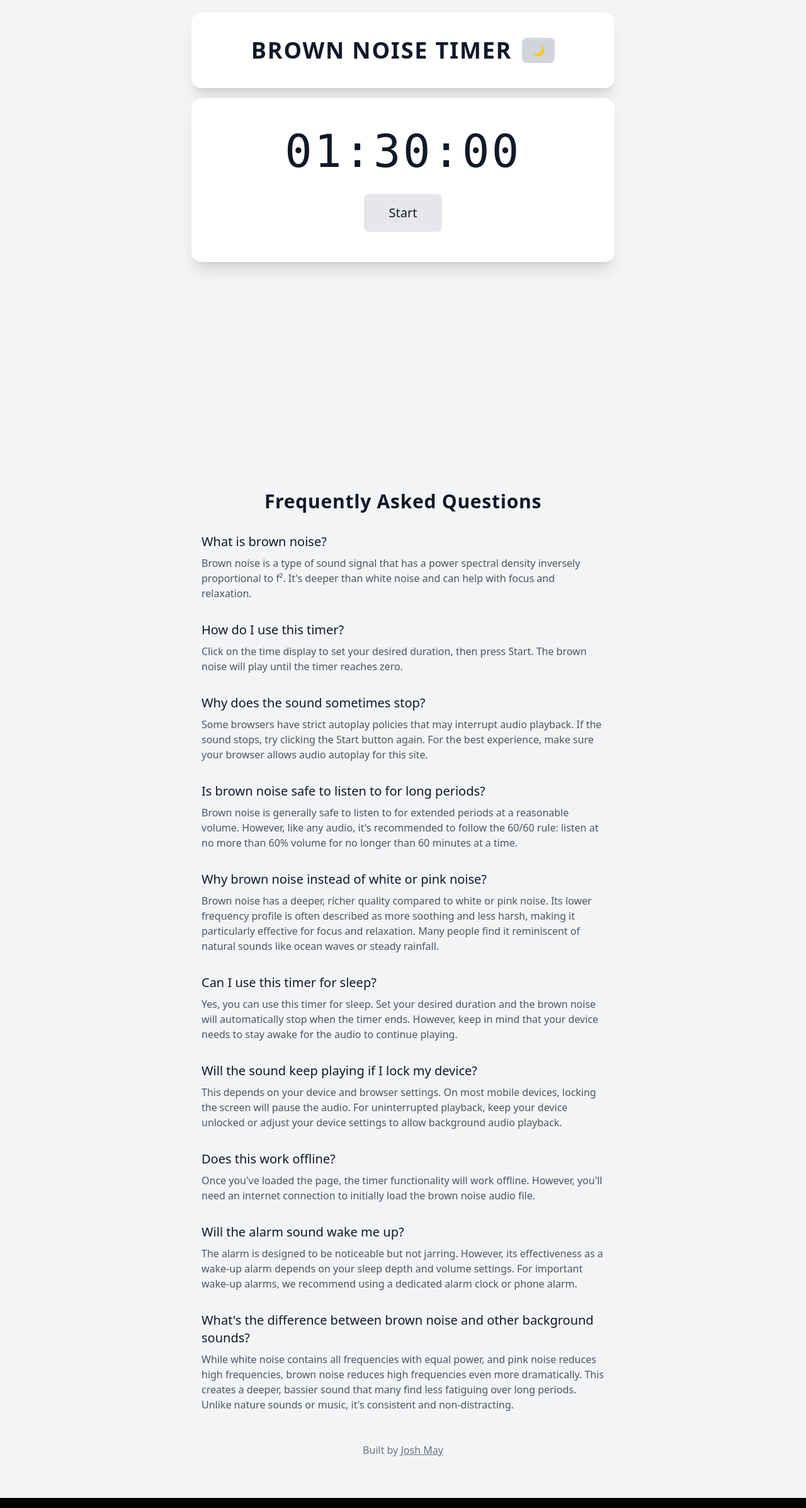
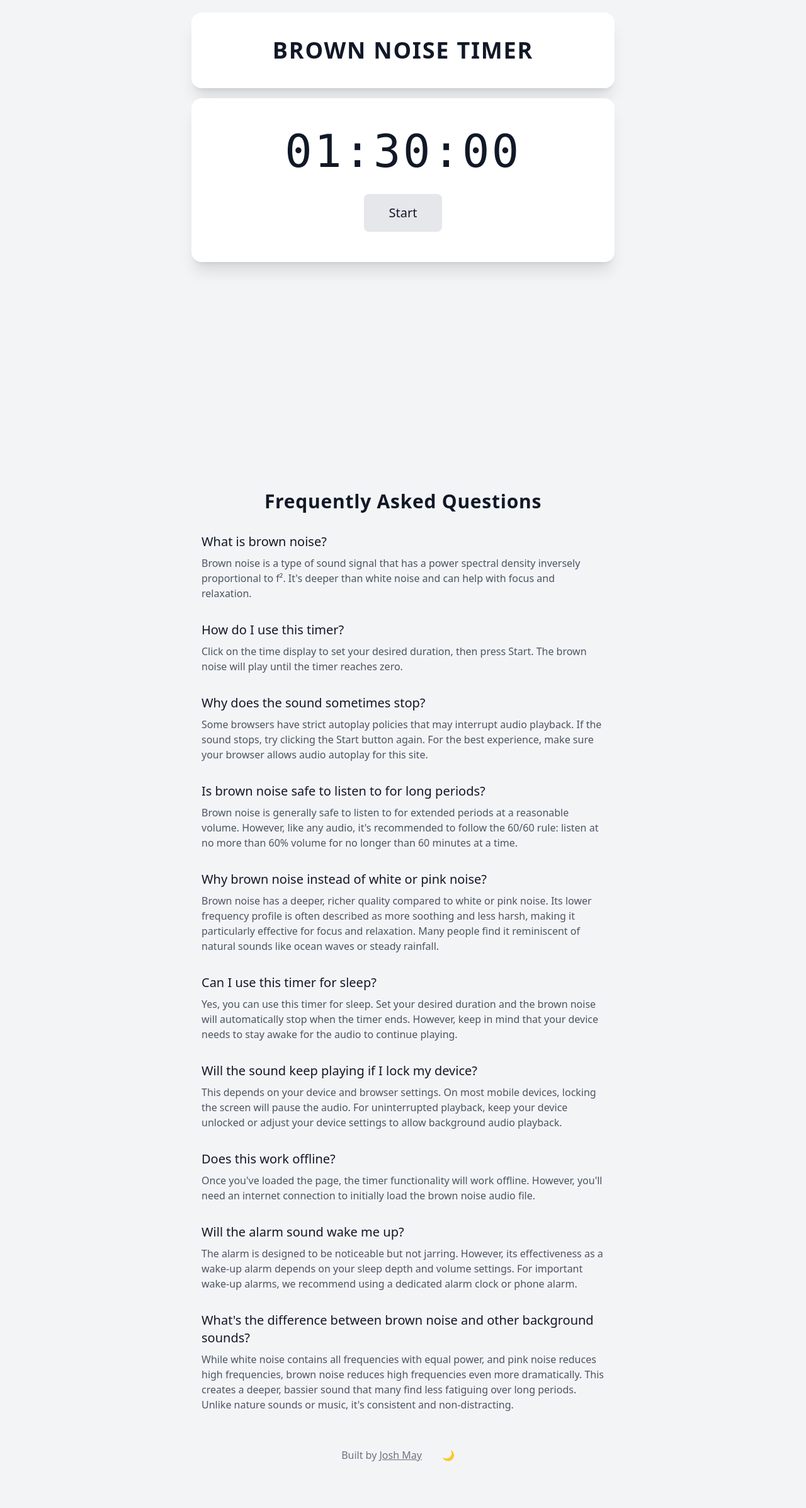
Before and after one commit to josh-may/timer-bud, a Next.js app: page / in a window 1280 px wide. Shown: the part 102-2496 px from the top of the page at 63% size. Built offline with nearby package versions, Linux system fonts and the light colour scheme; no server answers.

Commit message:
Lazy commit

```diff
--- a/pages/index.js
+++ b/pages/index.js
@@ -143,18 +143,6 @@ export default function Home() {
               >
                 BROWN NOISE TIMER
               </h1>
-              <button
-                onClick={toggleTheme}
-                className={`ml-4 px-4 py-2 rounded-lg transition-all
-                  ${
-                    isDarkMode
-                      ? "bg-zinc-800 hover:bg-zinc-700 text-zinc-100"
-                      : "bg-gray-300 hover:bg-gray-300 text-gray-900"
-                  }`}
-                aria-label="Toggle theme"
-              >
-                {isDarkMode ? "☀️" : "🌙"}
-              </button>
             </div>
           </div>
 
@@ -431,6 +419,18 @@ export default function Home() {
             >
               Josh May
             </a>
+            <button
+              onClick={toggleTheme}
+              className={`ml-4 px-4 py-2 rounded-lg transition-all
+                  ${
+                    isDarkMode
+                      ? " hover:bg-zinc-700 text-zinc-100"
+                      : " hover:bg-gray-300 text-gray-900"
+                  }`}
+              aria-label="Toggle theme"
+            >
+              {isDarkMode ? "☀️" : "🌙"}
+            </button>
           </div>
         </div>
       </div>
```
